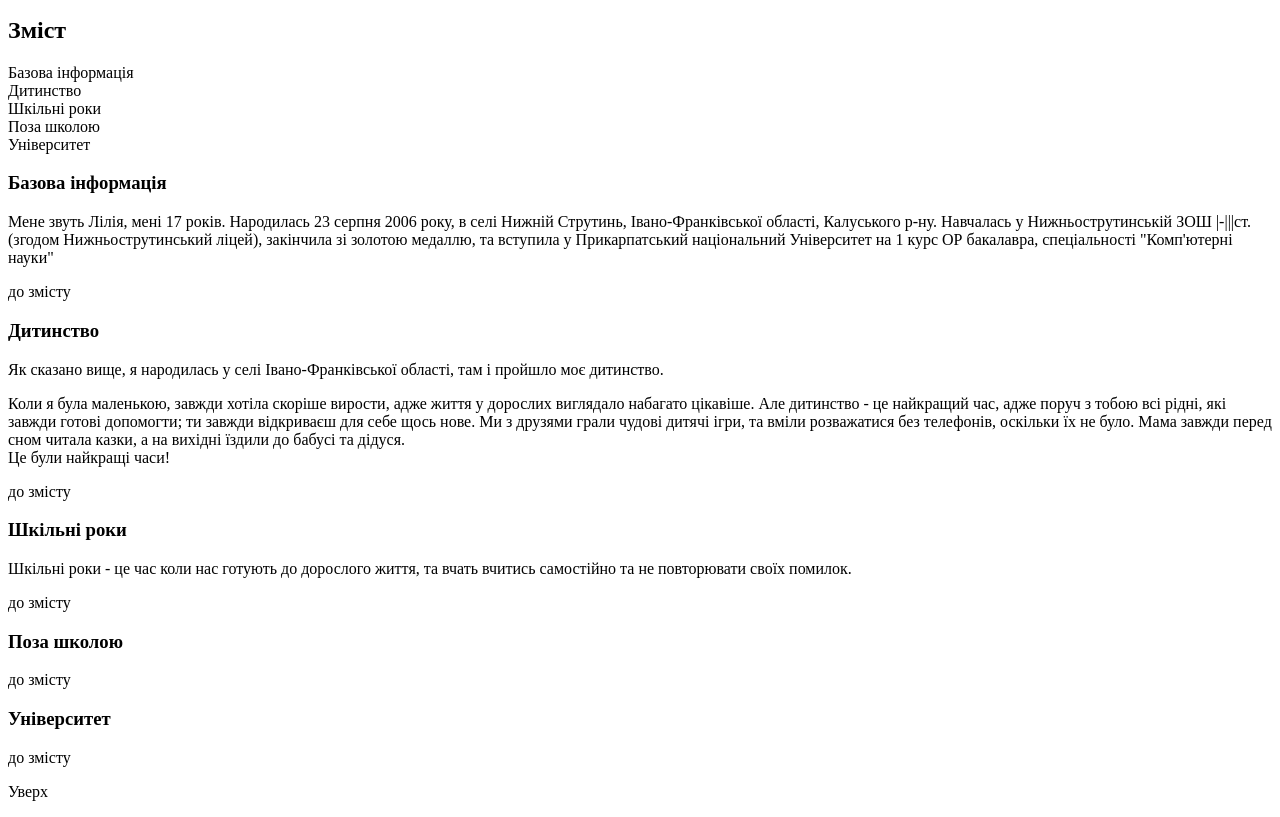
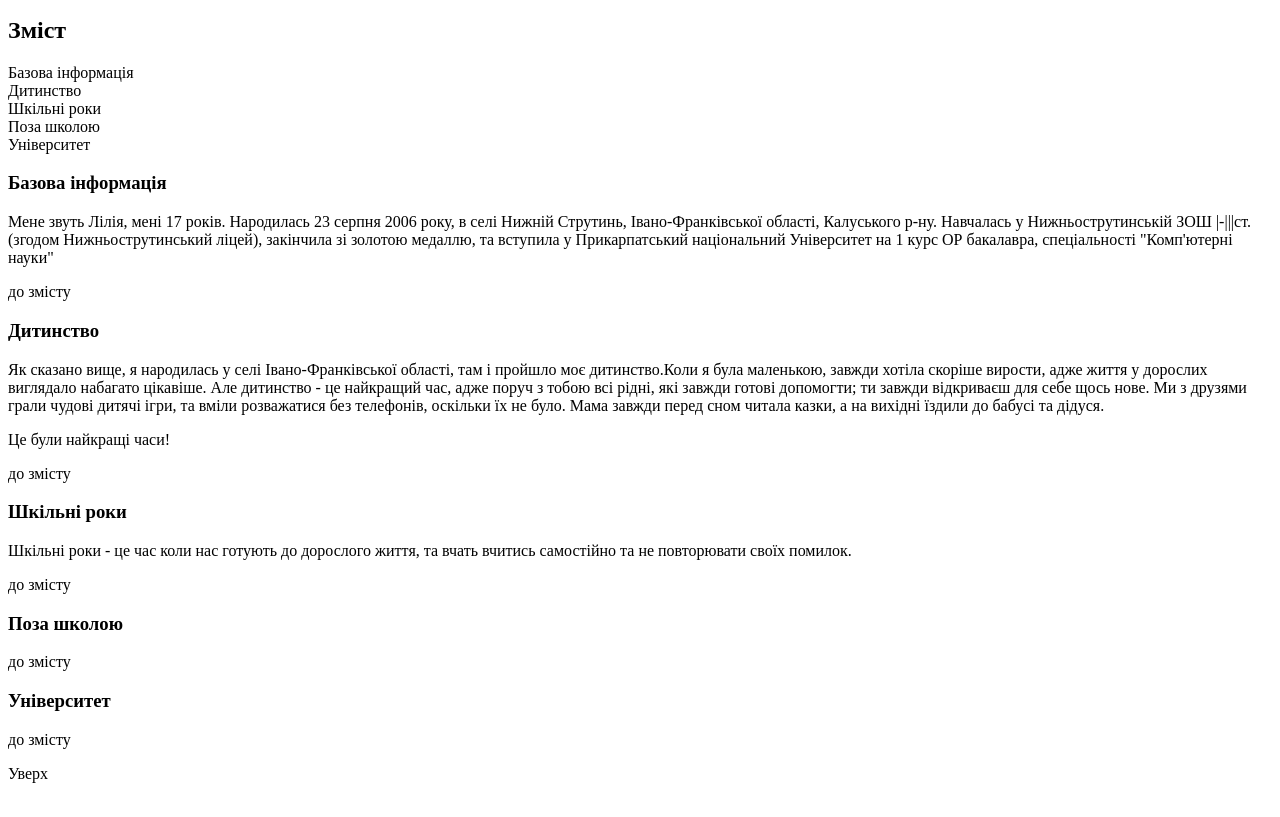
Before and after one commit to leliiaaa/practical, a plain HTML site: page practical/biography.html in a window 1280 px wide. Shown: the part 101-918 px from the top of the page. Drawn offline with Linux system fonts and the light colour scheme.

Commit message:
практична 1

```diff
--- a/practical/biography.html
+++ b/practical/biography.html
@@ -27,10 +27,10 @@
 
     <h3>Дитинство</h3>
     <p>
-        Як сказано вище, я народилась у селі Івано-Франківської області, там і пройшло моє дитинство.<nav>Коли я була маленькою, завжди хотіла скоріше вирости, адже життя у дорослих виглядало набагато цікавіше.
+        Як сказано вище, я народилась у селі Івано-Франківської області, там і пройшло моє дитинство.Коли я була маленькою, завжди хотіла скоріше вирости, адже життя у дорослих виглядало набагато цікавіше.
 Але дитинство - це найкращий час, адже поруч з тобою всі рідні, які завжди готові допомогти; ти завжди відкриваєш для себе
 щось нове. Ми з друзями грали чудові дитячі ігри, та вміли розважатися без телефонів, оскільки їх не було. Мама завжди перед
-сном читала казки, а на вихідні їздили до бабусі та дідуся.</nav> <nav>Це були найкращі часи!</nav>
+сном читала казки, а на вихідні їздили до бабусі та дідуся.<nav>Це були найкращі часи!</nav>
  </p>
 
     <p>до змісту</p>
```
